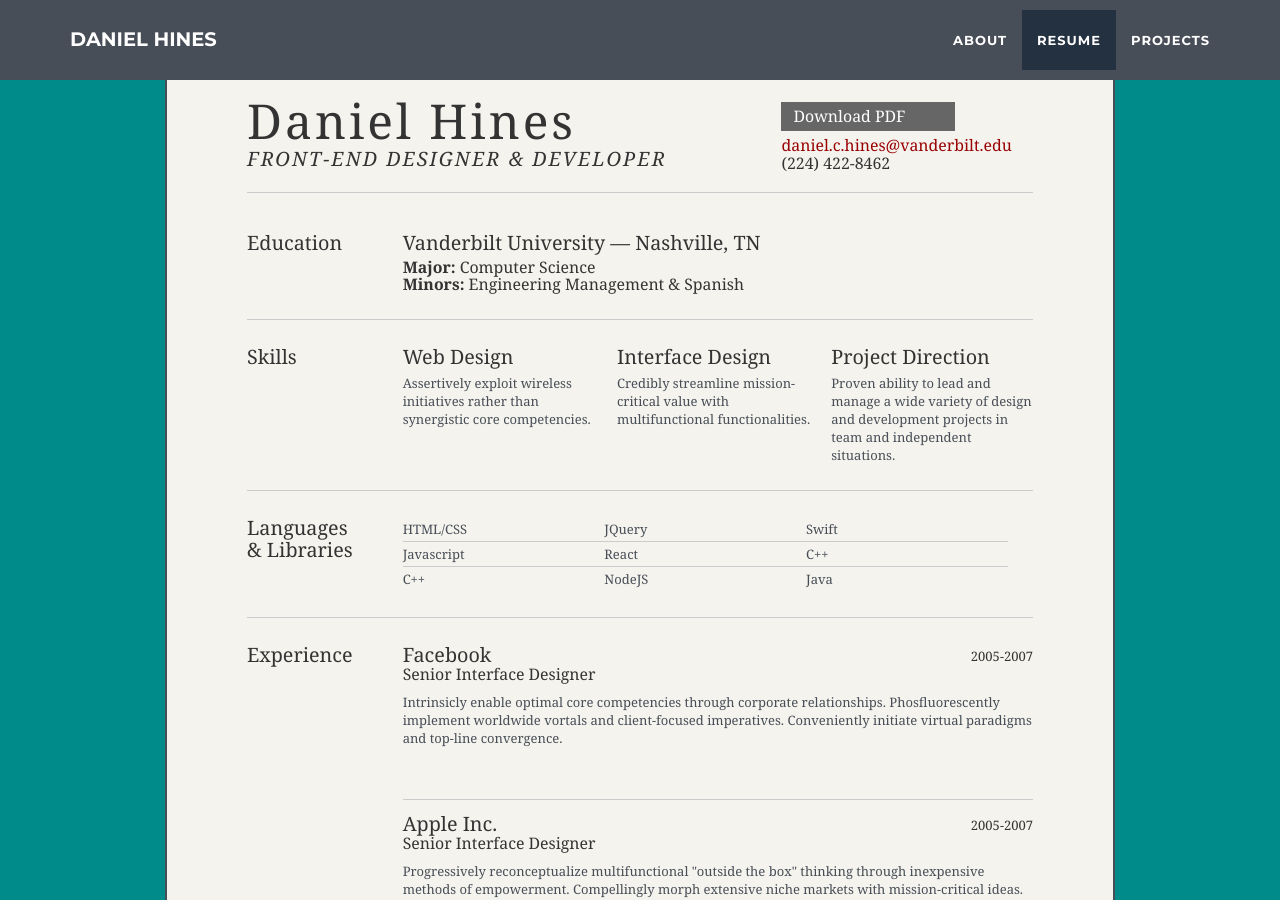
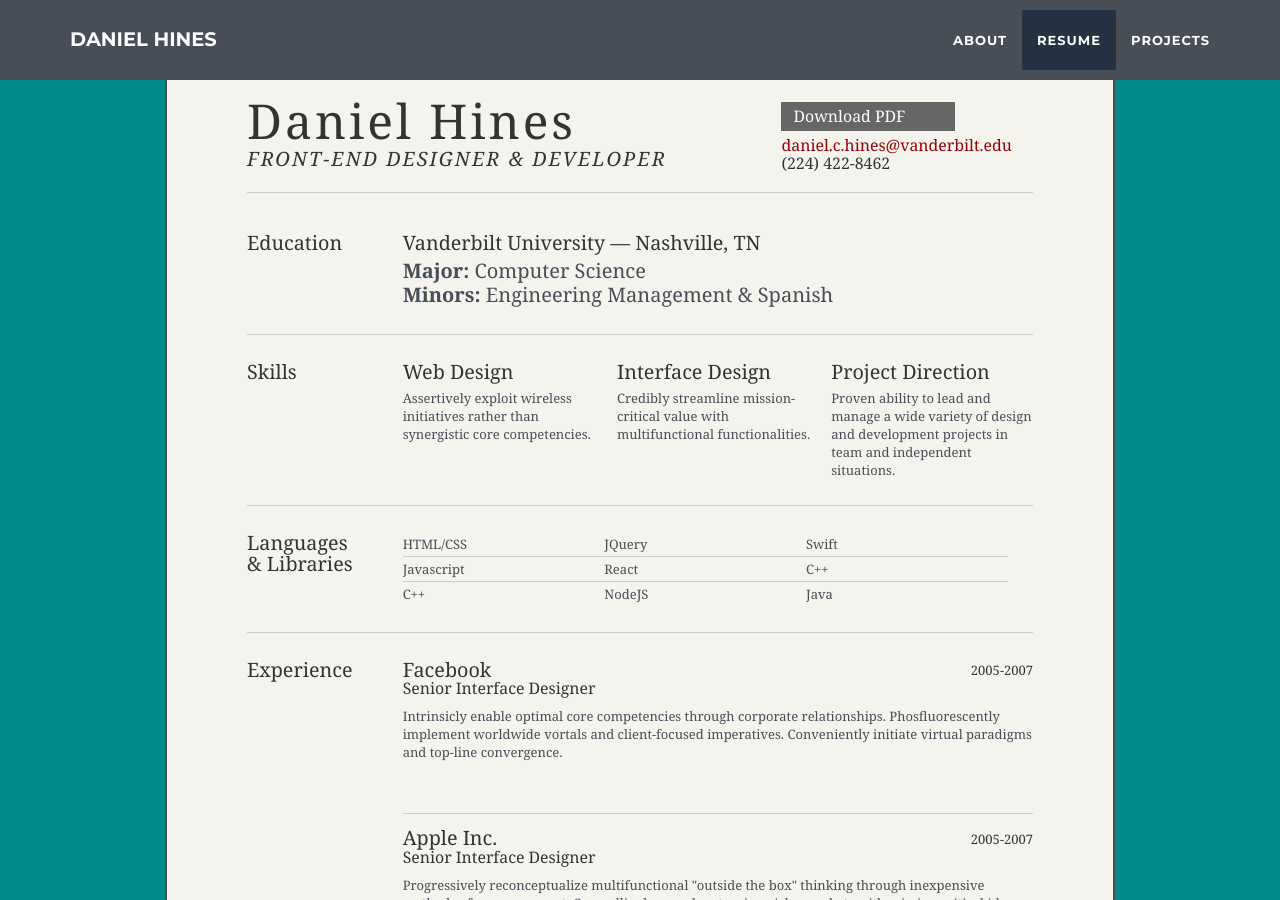
Before and after one commit to danielchines/danielchines.github.io, a Jekyll site: the page built from index.html, in a window 1280 px wide and 900 px high, scrolled down 1795 px. Built offline with Jekyll 4.4.1, drawn with Linux system fonts in a browser that asks for light colours.

```diff
--- a/_includes/resume.html
+++ b/_includes/resume.html
@@ -52,8 +52,8 @@
 						</div>
 						<div class="yui-u">
 							<h2 style="margin-bottom: 5px">Vanderbilt University &mdash; Nashville, TN</h2>
-							<h3><strong>Major: </strong>Computer Science</h3>
-							<h3><strong>Minors: </strong>Engineering Management & Spanish</h3>
+							<p><strong>Major: </strong>Computer Science</p>
+							<p><strong>Minors: </strong>Engineering Management & Spanish</p>
 						</div>
 					</div><!--// .yui-gf -->
 
@@ -82,7 +82,7 @@
 
 					<div class="yui-gf">
 						<div class="yui-u first">
-							<h2>Languages &amp Libraries</h2>
+							<h2>Languages   &amp Libraries</h2>
 						</div>
 						<div class="yui-u">
 							<ul class="talent">
```
